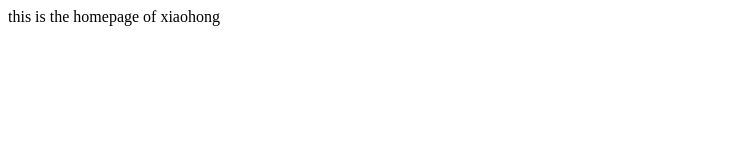
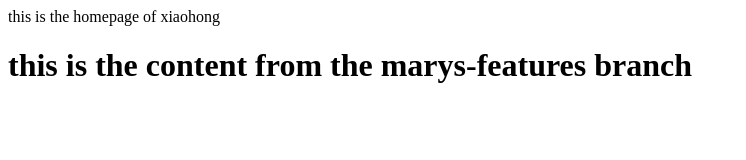
Before and after one commit to jserman/gitFlowStudy, a plain HTML site: page xiaohong.html in a window 1280 px wide. Shown: the whole page, without its empty margins (0-746 px from the left). Drawn offline with Linux system fonts and the light colour scheme.

Commit message:
小红在marys-features上的新增的内容

```diff
--- a/xiaohong.html
+++ b/xiaohong.html
@@ -6,5 +6,8 @@
 </head>
 <body>
     this is the homepage of xiaohong
+    <h1>
+        this is the content from the marys-features branch
+    </h1>
 </body>
 </html>
```
